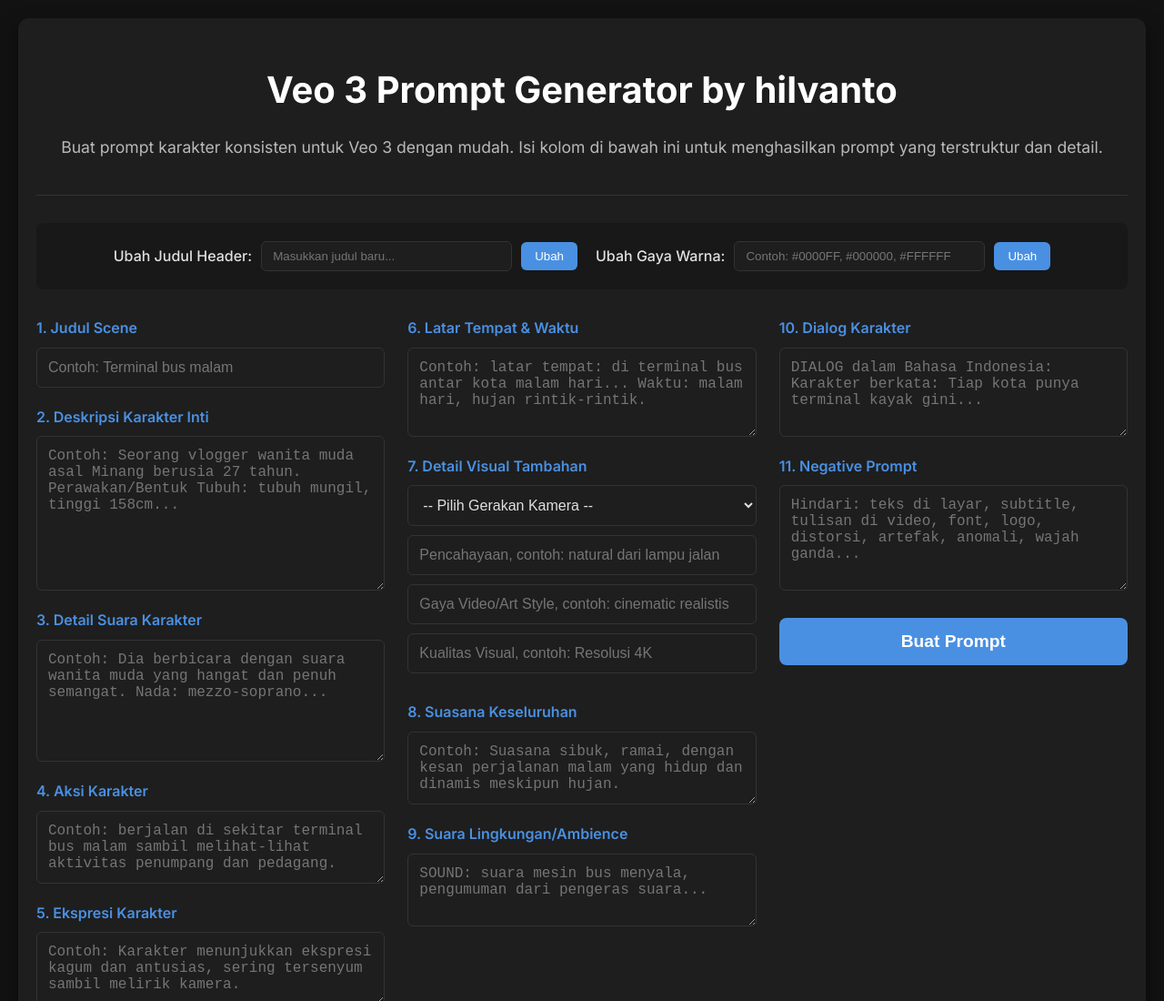
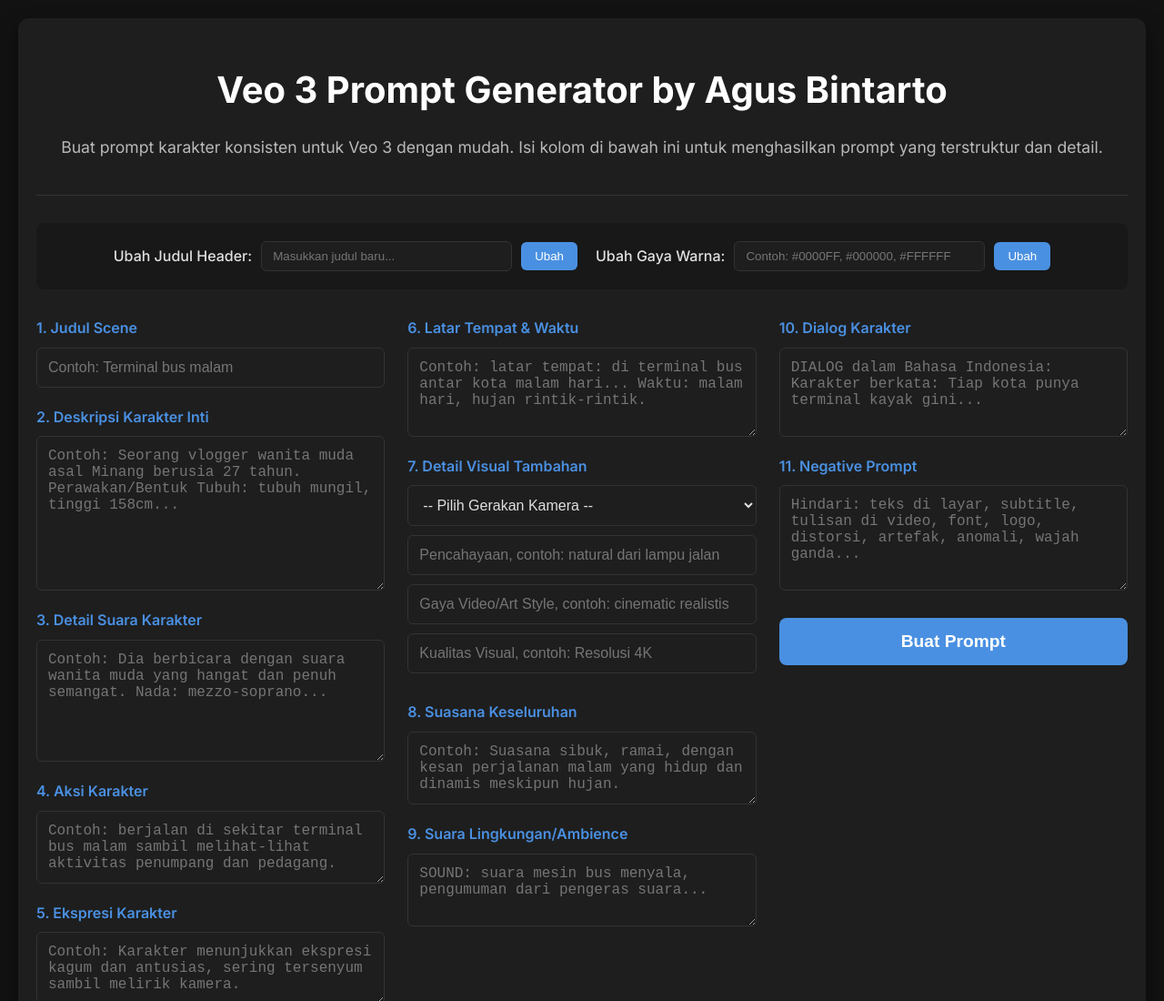
Before and after one commit to agusbin/veo3promptgenerator, a plain HTML site: page index.html in a window 1280 px wide. Shown: the top 1100 px of the page at 91% size. Drawn offline with Linux system fonts and the light colour scheme.

Commit message:
Update index.html

```diff
--- a/index.html
+++ b/index.html
@@ -12,7 +12,7 @@
 <body>
     <div class="container">
         <header>
-            <h1 id="main-title">Veo 3 Prompt Generator by hilvanto</h1>
+            <h1 id="main-title">Veo 3 Prompt Generator by Agus Bintarto</h1>
             <p>Buat prompt karakter konsisten untuk Veo 3 dengan mudah. Isi kolom di bawah ini untuk menghasilkan prompt yang terstruktur dan detail.</p>
         </header>
 
```
